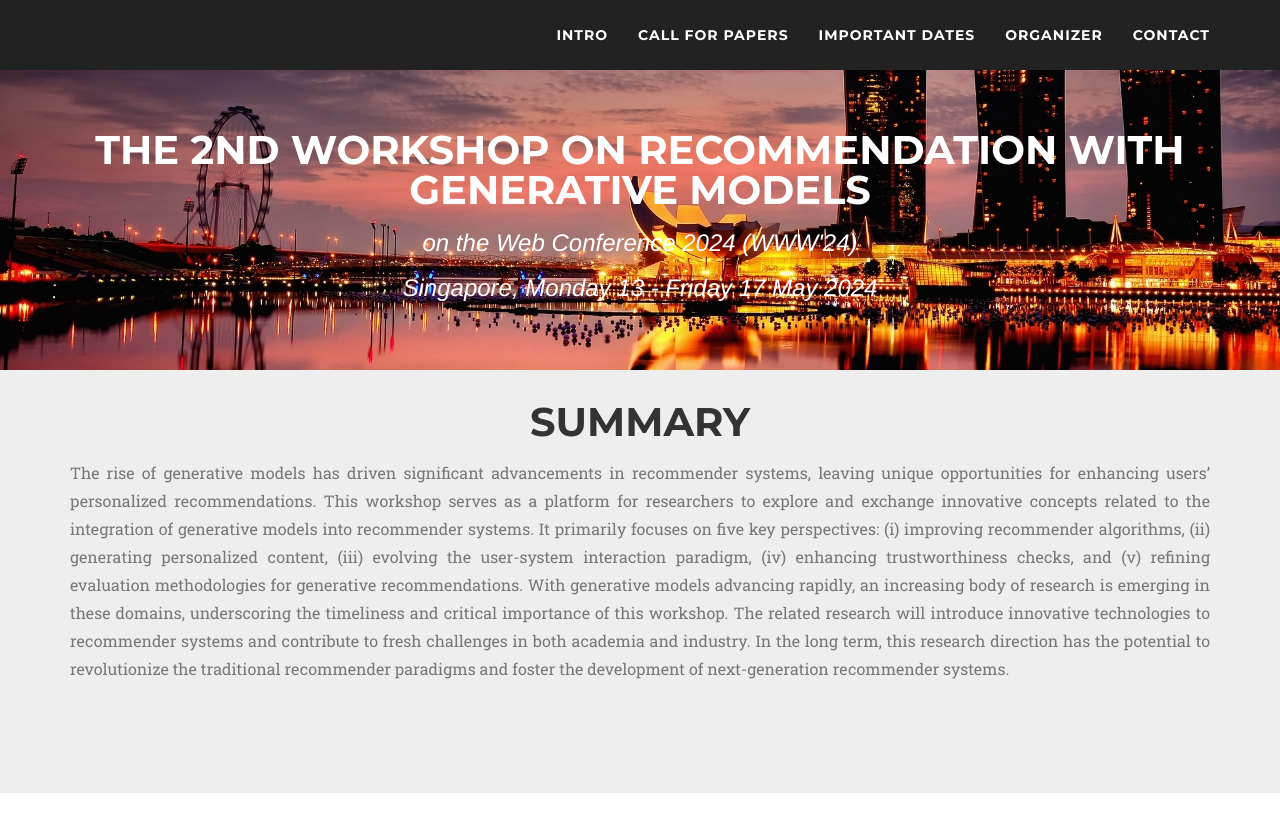
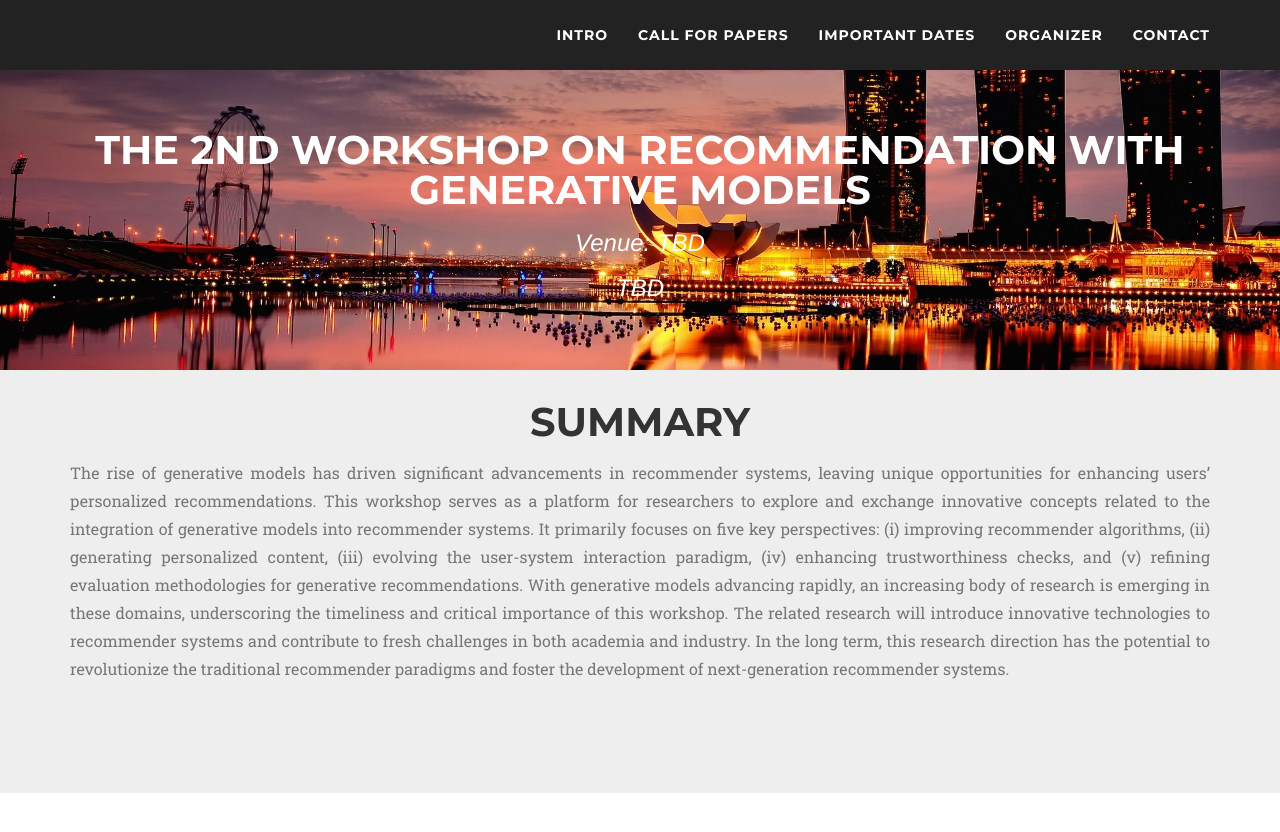
Before and after one commit to generative-rec/generative-rec.github.io, a Jekyll site: the page built from index.md, in a window 1280 px wide and 900 px high. Shown: the top 832 px of the window. Built offline with Jekyll 4.4.1, drawn with Linux system fonts in a browser that asks for light colours; nearby versions of some CDN libraries; some web fonts are replaced.

Commit message:
Update _config.yml

```diff
--- a/_config.yml
+++ b/_config.yml
@@ -4,9 +4,12 @@ show_downloads: false
 theme: jekyll-theme-cayman
 
 conference_name: The 2nd Workshop on Recommendation with Generative Models
-conference_www: "on the Web Conference 2024 (WWW'24)"
-conference_venue: "Singapore, Monday 13 - Friday 17 May 2024"
-conference_intro: "Will be held in 2024"
+# conference_www: "on the Web Conference 2024 (WWW'24)"
+conference_www: "Venue: TBD"
+# conference_venue: "Singapore, Monday 13 - Friday 17 May 2024"
+conference_venue: "TBD"
+# conference_intro: "Will be held in 2024"
+conference_intro: "TBD"
 
 github:
   zip_url: http://www.google.com
```
